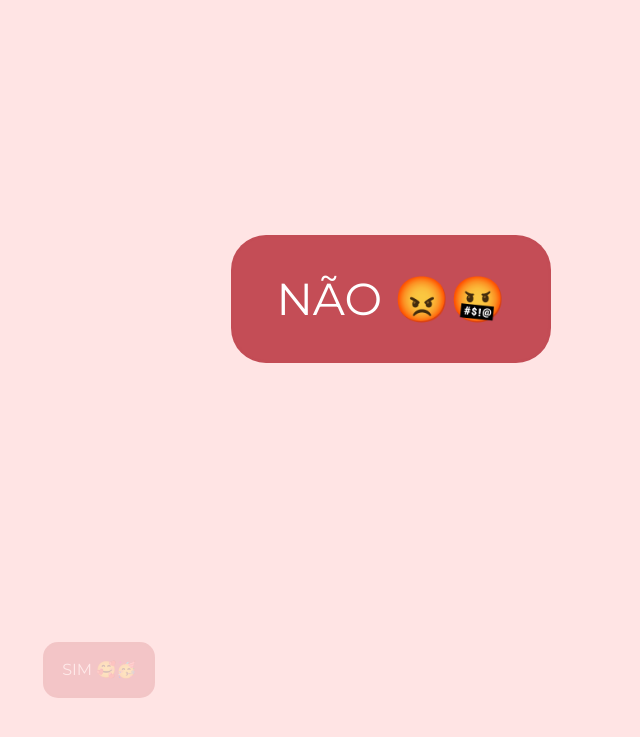
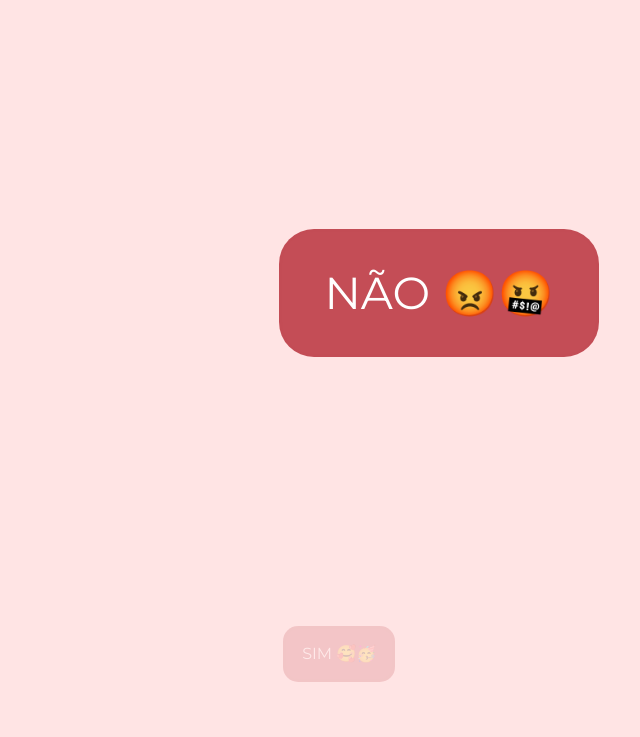
Before and after one commit to phedrakeson/love, a plain HTML site: page index.html in a window 1280 px wide. Shown: the part 61-798 px from the top of the page, without its empty margins (281-921 px from the left). Drawn offline with Linux system fonts and the light colour scheme.

Commit message:
fix: reduces runner chances of going off screen

```diff
--- a/index.css
+++ b/index.css
@@ -9,11 +9,11 @@
 body {
   width: 100vw;
   height: 100vh;
+  background-color: #ffe4e4;
 }
 
 header {
   width: 100%;
-  background-color: #ffe4e4;
   padding: 1.2rem 0;
   margin: 0;
   height: 10%;
@@ -21,10 +21,9 @@ header {
 
 .wrapper,
 .result {
-  width: 100%;
+  width: 800px;
   margin: 0 auto;
-  height: 90%;
-  background-color: #ffe4e4;
+  height: 700px;
   position: relative;
 }
 
```
